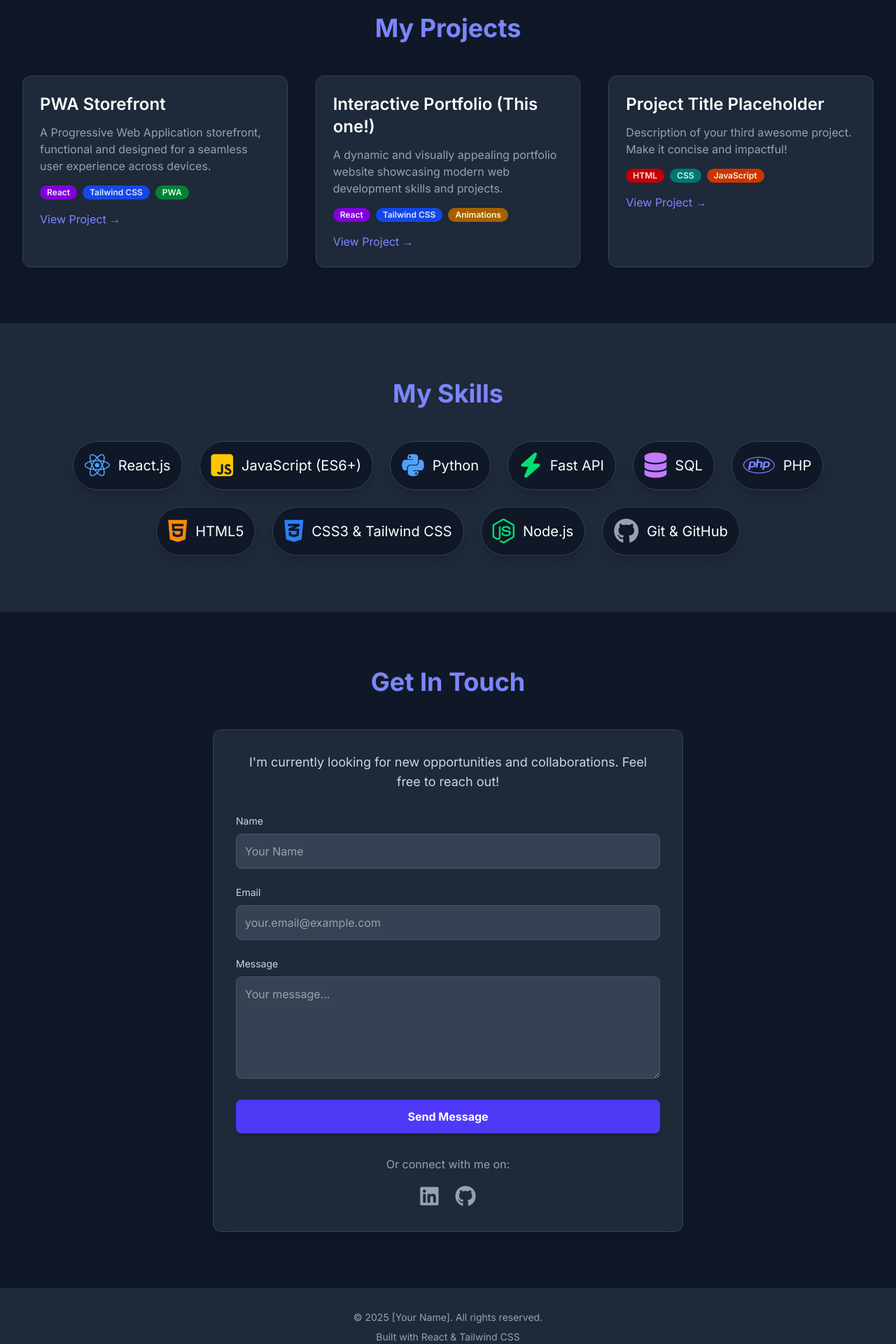
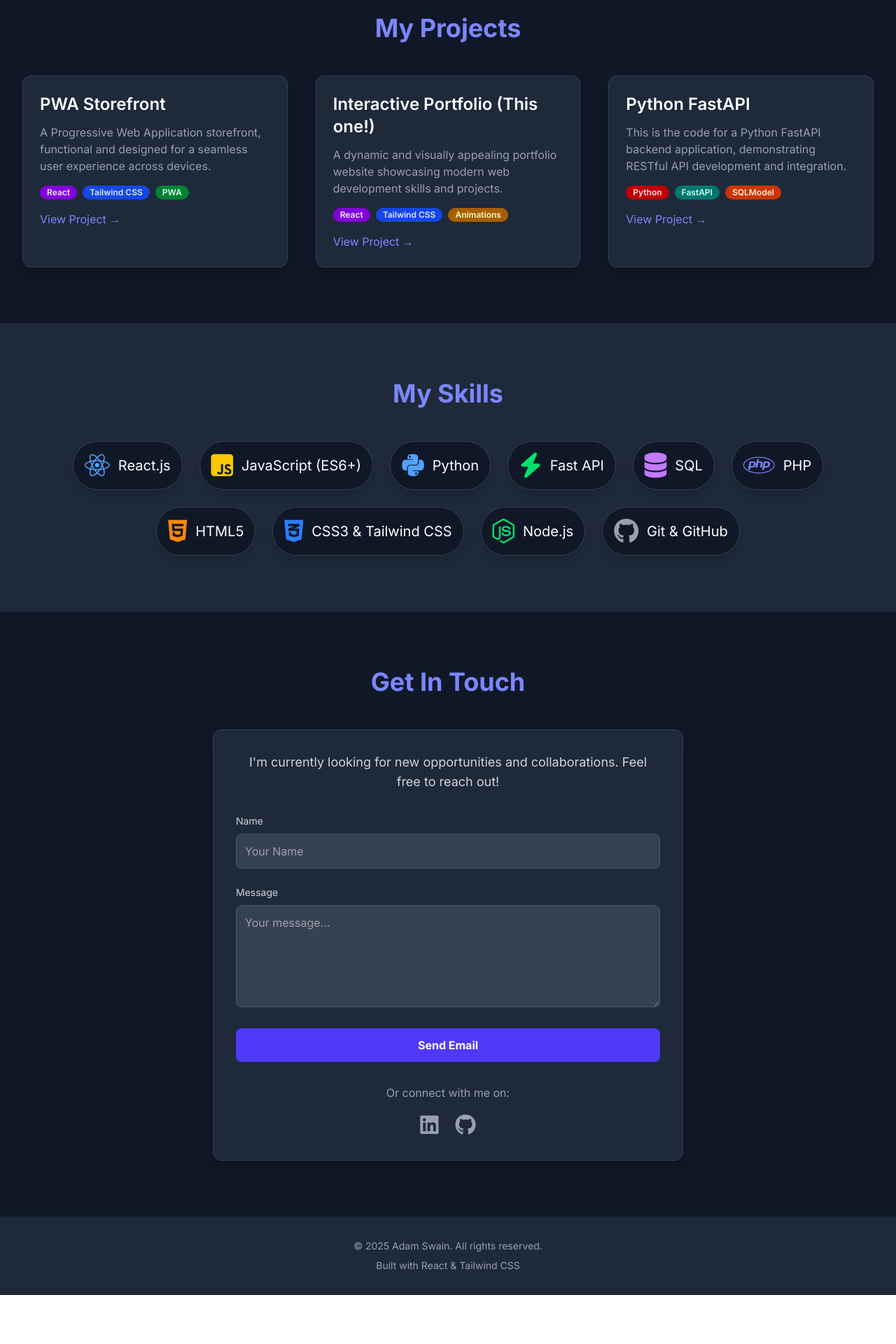
Before and after one commit to aswain009/interactivePortfolio, a React (Vite) app: page / in a window 1280 px wide. Shown: the part 860-2780 px from the top of the page at 70% size. After the commit the page ends 2710 px from the top, so only its background shows below. Built offline with nearby package versions, Linux system fonts and the light colour scheme.

Commit message:
making updates to the project.

```diff
--- a/src/App.jsx
+++ b/src/App.jsx
@@ -7,7 +7,7 @@ function App() {
             {/* Navbar - Simple navigation for sections */}
             <nav className="fixed w-full bg-gray-800 bg-opacity-90 z-20 shadow-lg py-4">
                 <div className="container mx-auto flex justify-between items-center px-4 sm:px-6 lg:px-8">
-                    <a href="#hero" className="text-2xl font-bold text-indigo-400 rounded-lg px-3 py-1 hover:bg-indigo-700 transition-colors duration-300">Your Name</a>
+                    <a href="#hero" className="text-2xl font-bold text-indigo-400 rounded-lg px-3 py-1 hover:bg-indigo-700 transition-colors duration-300">Adam Swain</a>
                     <div className="space-x-4">
                         <a href="#projects" className="text-lg hover:text-indigo-400 transition-colors duration-300 rounded-lg px-3 py-1 hover:bg-gray-700">Projects</a>
                         <a href="#skills" className="text-lg hover:text-indigo-400 transition-colors duration-300 rounded-lg px-3 py-1 hover:bg-gray-700">Skills</a>
@@ -27,10 +27,11 @@ function App() {
 
                 <div className="relative z-10 max-w-4xl mx-auto bg-gray-800 bg-opacity-70 rounded-xl p-8 shadow-2xl transform hover:scale-105 transition-transform duration-500">
                     <h1 className="text-5xl sm:text-6xl font-extrabold mb-4 text-transparent bg-clip-text bg-gradient-to-r from-purple-400 to-blue-400 animate-pulse-slow">
-                        Hi, I'm [Your Name]
+                        Hi, I'm Adam Swain
                     </h1>
                     <p className="text-xl sm:text-2xl text-gray-300 mb-6">
-                        A passionate Web Developer & Software Engineer building modern, responsive, and user-friendly web applications.
+                        I am passionate Web Developer & Software Engineer building modern, responsive, and user-friendly web applications. I have been building web applications for over 8 years.
+                        I have a strong foundation in front-end and back-end technologies, and I love creating solutions that make a difference.
                     </p>
                     <a
                         href="#projects"
@@ -58,7 +59,7 @@ function App() {
                                 <span className="bg-green-700 text-green-100 text-xs font-semibold px-2.5 py-0.5 rounded-full">PWA</span>
                             </div>
                             <a
-                                href="#"
+                                href="https://github.com/aswain009/PWA"
                                 className="text-indigo-400 hover:text-indigo-300 font-medium transition-colors duration-300"
                             >
                                 View Project &rarr;
@@ -77,7 +78,7 @@ function App() {
                                 <span className="bg-yellow-700 text-yellow-100 text-xs font-semibold px-2.5 py-0.5 rounded-full">Animations</span>
                             </div>
                             <a
-                                href="#"
+                                href="https://github.com/aswain009/interactivePortfolio"
                                 className="text-indigo-400 hover:text-indigo-300 font-medium transition-colors duration-300"
                             >
                                 View Project &rarr;
@@ -86,17 +87,17 @@ function App() {
 
                         {/* Project Card 3 - Placeholder */}
                         <div className="bg-gray-800 rounded-xl shadow-xl p-6 transform hover:scale-105 transition-transform duration-300 border border-gray-700 hover:border-indigo-500">
-                            <h3 className="text-2xl font-semibold mb-3 text-white">Project Title Placeholder</h3>
+                            <h3 className="text-2xl font-semibold mb-3 text-white">Python FastAPI</h3>
                             <p className="text-gray-400 mb-4">
-                                Description of your third awesome project. Make it concise and impactful!
+                                This is the code for a Python FastAPI backend application, demonstrating RESTful API development and integration.
                             </p>
                             <div className="flex flex-wrap gap-2 mb-4">
-                                <span className="bg-red-700 text-red-100 text-xs font-semibold px-2.5 py-0.5 rounded-full">HTML</span>
-                                <span className="bg-teal-700 text-teal-100 text-xs font-semibold px-2.5 py-0.5 rounded-full">CSS</span>
-                                <span className="bg-orange-700 text-orange-100 text-xs font-semibold px-2.5 py-0.5 rounded-full">JavaScript</span>
+                                <span className="bg-red-700 text-red-100 text-xs font-semibold px-2.5 py-0.5 rounded-full">Python</span>
+                                <span className="bg-teal-700 text-teal-100 text-xs font-semibold px-2.5 py-0.5 rounded-full">FastAPI</span>
+                                <span className="bg-orange-700 text-orange-100 text-xs font-semibold px-2.5 py-0.5 rounded-full">SQLModel</span>
                             </div>
                             <a
-                                href="#"
+                                href="https://github.com/aswain009/pythonAPI"
                                 className="text-indigo-400 hover:text-indigo-300 font-medium transition-colors duration-300"
                             >
                                 View Project &rarr;
@@ -124,7 +125,7 @@ function App() {
 
                         {/* Skill Card - Python */}
                         <div
-                            className="bg-gray-900 rounded-full shadow-lg p-4 flex items-center space-x-3 transform hover:scale-110 transition-transform duration-300 border border-gray-700 hover:border-blue-500">
+                            className="bg-gray-900 rounded-full shadow-lg p-4 flex items-center space-x-3 transform hover:scale-110 transition-transform duration-300 border border-gray-700 hover:border-yellow-500">
                             <i className="fab fa-python text-4xl text-blue-400"></i>
                             <span className="text-xl font-medium text-white">Python</span>
                         </div>
@@ -151,7 +152,7 @@ function App() {
                         </div>
 
                         {/* Skill Card 3 */}
-                        <div className="bg-gray-900 rounded-full shadow-lg p-4 flex items-center space-x-3 transform hover:scale-110 transition-transform duration-300 border border-gray-700 hover:border-green-500">
+                        <div className="bg-gray-900 rounded-full shadow-lg p-4 flex items-center space-x-3 transform hover:scale-110 transition-transform duration-300 border border-gray-700 hover:border-orange-500">
                             <i className="fab fa-html5 text-4xl text-orange-400"></i>
                             <span className="text-xl font-medium text-white">HTML5</span>
                         </div>
@@ -166,7 +167,7 @@ function App() {
                             <span className="text-xl font-medium text-white">Node.js</span>
                         </div>
                         {/* Skill Card 6 */}
-                        <div className="bg-gray-900 rounded-full shadow-lg p-4 flex items-center space-x-3 transform hover:scale-110 transition-transform duration-300 border border-gray-700 hover:border-yellow-500">
+                        <div className="bg-gray-900 rounded-full shadow-lg p-4 flex items-center space-x-3 transform hover:scale-110 transition-transform duration-300 border border-gray-700 hover:border-white-500">
                             <i className="fab fa-github text-4xl text-gray-400"></i>
                             <span className="text-xl font-medium text-white">Git & GitHub</span>
                         </div>
@@ -183,7 +184,12 @@ function App() {
                         <p className="text-lg text-gray-300 text-center mb-8">
                             I'm currently looking for new opportunities and collaborations. Feel free to reach out!
                         </p>
-                        <form className="space-y-6">
+                        <form
+                            action="mailto:swain.adam.v@gmail.com"
+                            method="POST"
+                            encType="text/plain"
+                            className="space-y-6"
+                        >
                             <div>
                                 <label htmlFor="name" className="block text-sm font-medium text-gray-300 mb-2">Name</label>
                                 <input
@@ -192,16 +198,7 @@ function App() {
                                     name="name"
                                     className="w-full p-3 rounded-lg bg-gray-700 border border-gray-600 text-white focus:ring-2 focus:ring-indigo-500 focus:border-transparent transition-colors duration-300"
                                     placeholder="Your Name"
-                                />
-                            </div>
-                            <div>
-                                <label htmlFor="email" className="block text-sm font-medium text-gray-300 mb-2">Email</label>
-                                <input
-                                    type="email"
-                                    id="email"
-                                    name="email"
-                                    className="w-full p-3 rounded-lg bg-gray-700 border border-gray-600 text-white focus:ring-2 focus:ring-indigo-500 focus:border-transparent transition-colors duration-300"
-                                    placeholder="your.email@example.com"
+                                    required
                                 />
                             </div>
                             <div>
@@ -212,22 +209,22 @@ function App() {
                                     rows="5"
                                     className="w-full p-3 rounded-lg bg-gray-700 border border-gray-600 text-white focus:ring-2 focus:ring-indigo-500 focus:border-transparent transition-colors duration-300"
                                     placeholder="Your message..."
+                                    required
                                 ></textarea>
                             </div>
-                            <button
+                            <input
                                 type="submit"
-                                className="w-full bg-indigo-600 hover:bg-indigo-700 text-white font-bold py-3 px-6 rounded-lg shadow-md transition-all duration-300 transform hover:scale-105 hover:shadow-lg"
-                            >
-                                Send Message
-                            </button>
+                                value="Send Email"
+                                className="w-full bg-indigo-600 hover:bg-indigo-700 text-white font-bold py-3 px-6 rounded-lg cursor-pointer transition-all duration-300"
+                            />
                         </form>
                         <div className="mt-8 text-center text-gray-400">
                             <p>Or connect with me on:</p>
                             <div className="flex justify-center space-x-6 mt-4">
-                                <a href="#" className="text-3xl hover:text-indigo-400 transition-colors duration-300">
+                                <a href="https://www.linkedin.com/in/adam-s-b217a610a/" className="text-3xl hover:text-indigo-400 transition-colors duration-300">
                                     <i className="fab fa-linkedin"></i>
                                 </a>
-                                <a href="#" className="text-3xl hover:text-indigo-400 transition-colors duration-300">
+                                <a href="https://github.com/aswain009" className="text-3xl hover:text-indigo-400 transition-colors duration-300">
                                     <i className="fab fa-github"></i>
                                 </a>
                                 {/* Add more social links as needed */}
@@ -240,7 +237,7 @@ function App() {
             {/* Footer */}
             <footer className="bg-gray-800 py-8 text-center text-gray-400 text-sm">
                 <div className="container mx-auto px-4 sm:px-6 lg:px-8">
-                    <p>&copy; {new Date().getFullYear()} [Your Name]. All rights reserved.</p>
+                    <p>&copy; {new Date().getFullYear()} Adam Swain. All rights reserved.</p>
                     <p className="mt-2">Built with React & Tailwind CSS</p>
                 </div>
             </footer>
```
